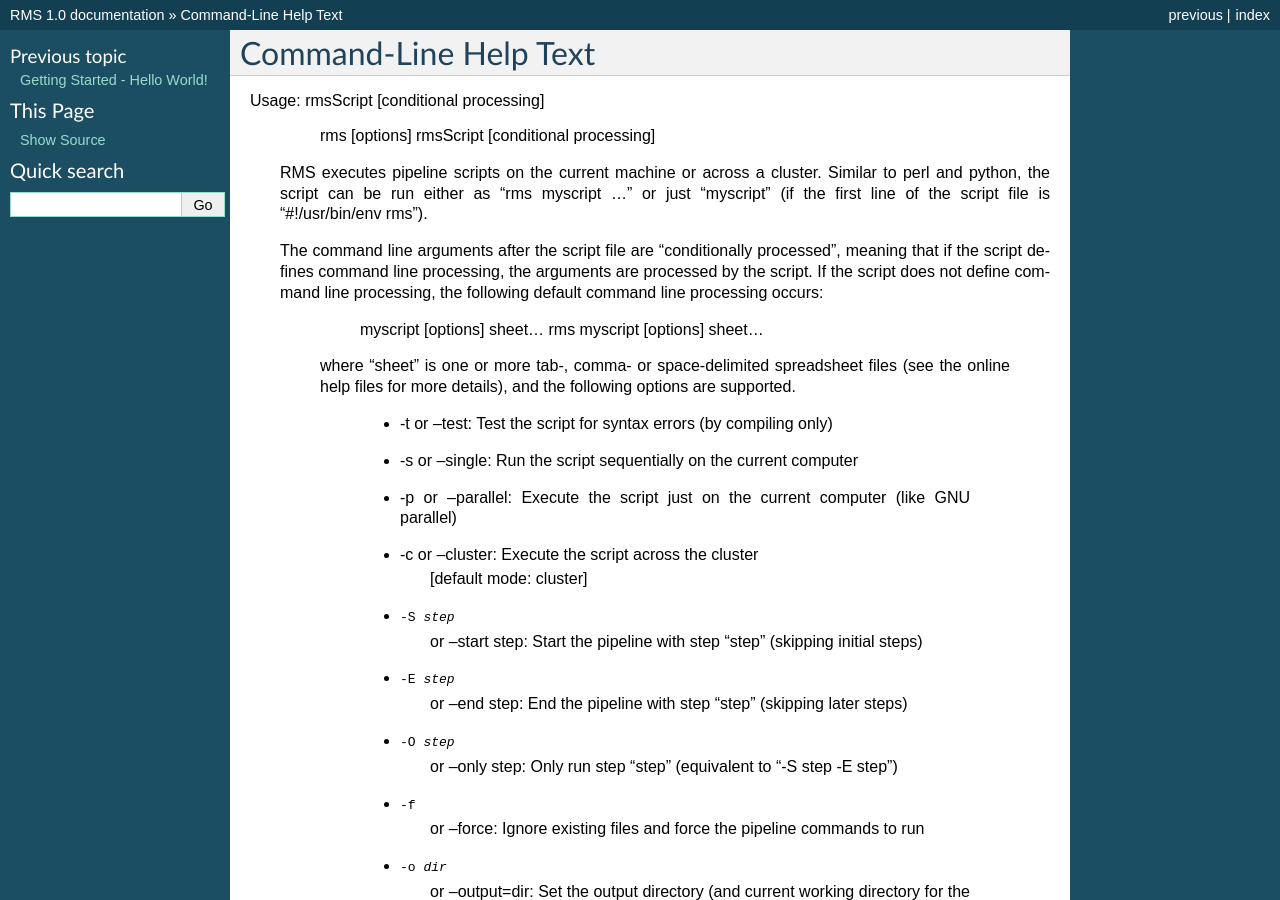
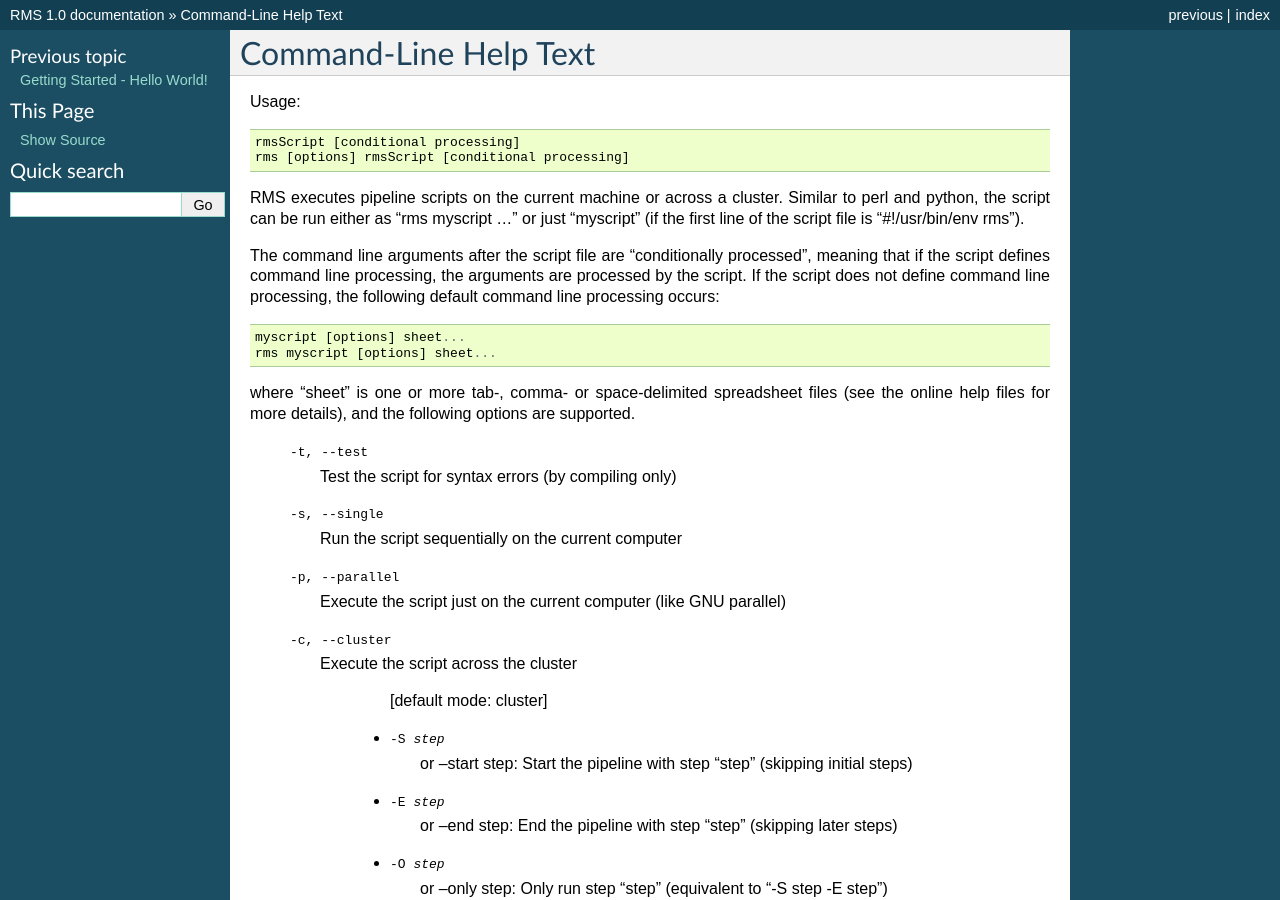
Before and after one commit to knightjimr/rms, a Sphinx documentation site: the page built from docs/clihelp.rst, in a window 1280 px wide and 900 px high. Built offline with Sphinx 7.4.7, drawn with Linux system fonts in a browser that asks for light colours.

Commit message:
Next commit

```diff
--- a/docs/clihelp.rst
+++ b/docs/clihelp.rst
@@ -2,29 +2,31 @@
 Command-Line Help Text
 ======================
 
-Usage: rmsScript [conditional processing]
-       rms [options] rmsScript [conditional processing]
+Usage: ::
 
-   RMS executes pipeline scripts on the current machine or across a cluster.  Similar to perl
-   and python, the script can be run either as "rms myscript ..." or just "myscript" (if the
-   first line of the script file is "#!/usr/bin/env rms").
+   rmsScript [conditional processing]
+   rms [options] rmsScript [conditional processing]
 
-   The command line arguments after the script file are "conditionally processed", meaning that if
-   the script defines command line processing, the arguments are processed by the script.  If the
-   script does not define command line processing, the following default command line processing
-   occurs:
+RMS executes pipeline scripts on the current machine or across a cluster.  Similar to perl
+and python, the script can be run either as "rms myscript ..." or just "myscript" (if the
+first line of the script file is "#!/usr/bin/env rms").
+
+The command line arguments after the script file are "conditionally processed", meaning that if
+the script defines command line processing, the arguments are processed by the script.  If the
+script does not define command line processing, the following default command line processing
+occurs: ::
 
        myscript [options] sheet...
        rms myscript [options] sheet...
 
-    where "sheet" is one or more tab-, comma- or space-delimited spreadsheet files (see the online
-    help files for more details), and the following options are supported.
+where "sheet" is one or more tab-, comma- or space-delimited spreadsheet files (see the online
+help files for more details), and the following options are supported.
 
-       * -t or --test:  Test the script for syntax errors (by compiling only)
-       * -s or --single:   Run the script sequentially on the current computer
-       * -p or --parallel:  Execute the script just on the current computer (like GNU parallel)
-       * -c or --cluster:  Execute the script across the cluster
-              [default mode:  cluster]
+  -t, --test              Test the script for syntax errors (by compiling only)
+  -s, --single            Run the script sequentially on the current computer
+  -p, --parallel          Execute the script just on the current computer (like GNU parallel)
+  -c, --cluster           Execute the script across the cluster
+                          [default mode:  cluster]
 
        * -S step  or --start step:  Start the pipeline with step "step" (skipping initial steps)
        * -E step  or --end step:    End the pipeline with step "step" (skipping later steps)
```
